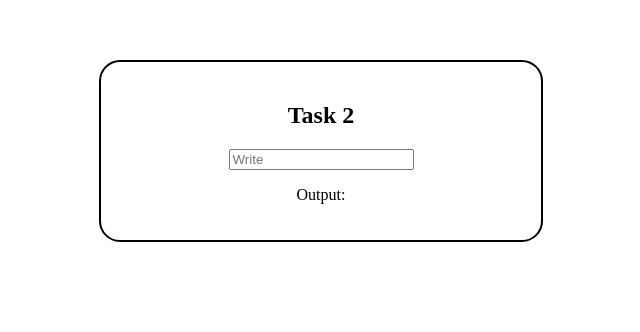
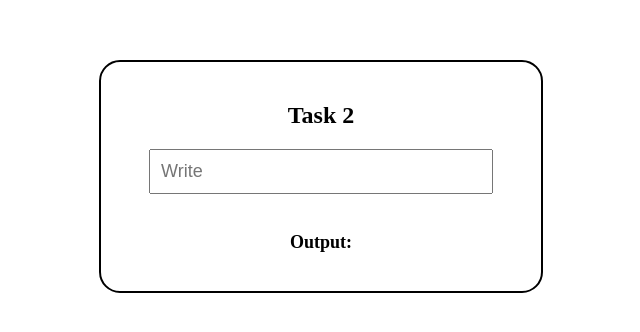
Before and after one commit to NilofarPinjari/Card, a React (Vite) app: page / in a window 1280 px wide. Shown: the part 140-472 px from the top of the page, without its empty margins (409-1049 px from the left). Built offline with nearby package versions, Linux system fonts and the light colour scheme.

Commit message:
Update Input.jsx

```diff
--- a/src/Input.jsx
+++ b/src/Input.jsx
@@ -1,16 +1,14 @@
-import { useState } from 'react';
+import {useState} from 'react';
 import './App.css';
 
-function App() {
+export default function Input() {
   const [text, setText] = useState('');
 
   return (
     <div className="container">
       <h2>Task 2</h2>
-      <input type="text" placeholder="Write" onChange={(e)=>(setText(e.target.value))} value={text} className="inputBox" />
-      <p className="outputText">Output:{text}</p>
+      <input type="text" placeholder="Write" onChange={(e)=>(setText(e.target.value))} value={text} className="input" />
+      <p className="output">Output:{text}</p>
     </div>
   );
 }
-
-export default App;
```
